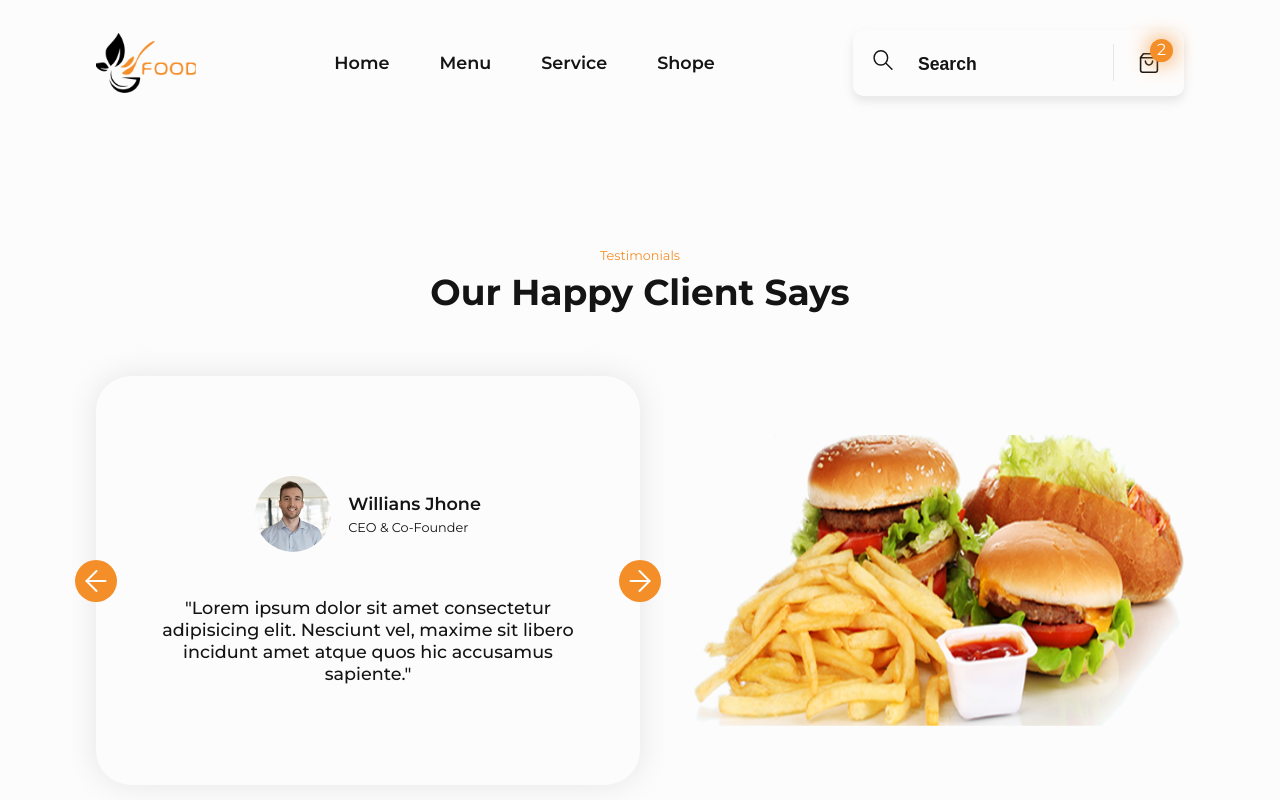
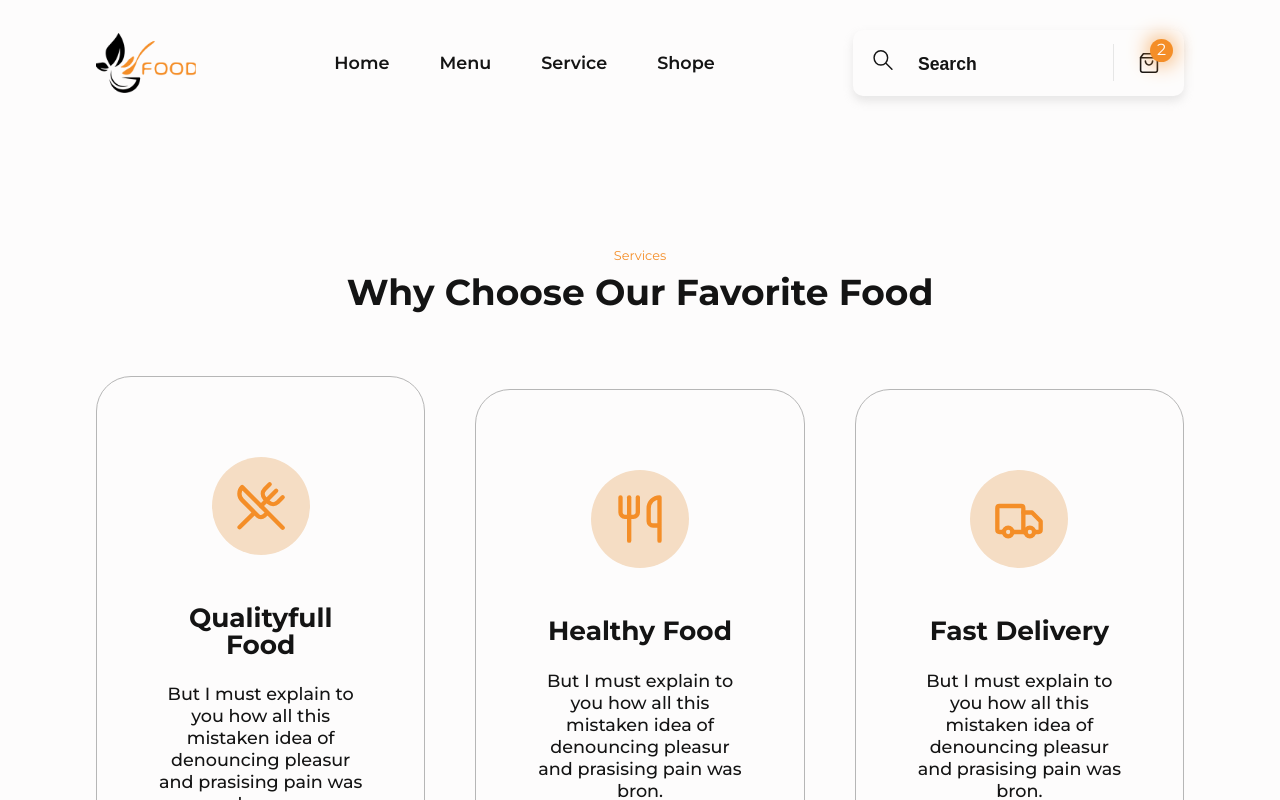
Before and after one commit to Aurelie-Runser/FOOD-Restaurant--React, a React (Vite) app: page / in a window 1280 px wide. Shown: the top 800 px of the page. Built offline with nearby package versions, Linux system fonts and the light colour scheme.

Commit message:
intégration de la section des services

```diff
--- a/src/App.tsx
+++ b/src/App.tsx
@@ -1,5 +1,6 @@
 // import { useState } from 'react'
 import Header from './sections/header/Header'
+import Services from './sections/services/Services'
 import Reviews from './sections/reviews/Reviews'
 import './main.css'
 
@@ -7,6 +8,7 @@ function App() {
 
   return <>
     <Header/>
+    <Services/>
     <Reviews/>
   </>
 }
--- /dev/null
+++ b/src/components/serviceCard/ServiceCard.css
@@ -0,0 +1,25 @@
+.serviceCard{
+    max-width: 500px;
+    padding: 80px 55px;
+    background: var(--c-white);
+    border-radius: 35px;
+    overflow: hidden;
+    text-align: center;
+    border: 1px solid var(--c-gray);
+    transition: all 0.5s ease-in-out;
+}
+
+.serviceCard:hover {
+    border: transparent 1px solid;
+    box-shadow: 0 2px 30px var(--c-gray_transparent);
+}
+
+.serviceCard--icon{
+    width: fit-content;
+    margin: auto;
+    margin-bottom: 50px;
+}
+
+.serviceCard p{
+    margin-top: 25px;
+}
--- /dev/null
+++ b/src/components/serviceCard/ServiceCard.tsx
@@ -0,0 +1,22 @@
+import { ReactNode } from 'react';
+import Icon from '../icons/Icon';
+
+import './ServiceCard.css'
+
+interface ServiceCard {
+    children: ReactNode,
+    icon: string,
+    title: string,
+}
+
+export default function ServiceCard({children, icon, title}:ServiceCard) {
+  return (
+    <div className='serviceCard'>
+      <div className="serviceCard--icon">
+        <Icon name={icon} color='orange' size='big'/>
+      </div>
+      <h4>{title}</h4>
+      <p>{children}</p>
+    </div>
+  )
+}
--- a/src/sections/reviews/Reviews.tsx
+++ b/src/sections/reviews/Reviews.tsx
@@ -1,5 +1,3 @@
-import { useState } from "react"
-
 import ReviewsCarrousel from '../../components/reviewsCarrousel/ReviewsCarrousel'
 import Title from '../../components/title/Title'
 
--- /dev/null
+++ b/src/sections/services/Services.css
@@ -0,0 +1,7 @@
+.services--content{
+    display: flex;
+    /* flex-wrap: wrap; */
+    align-items: center;
+    justify-content: space-between;
+    gap: 50px;
+}
--- /dev/null
+++ b/src/sections/services/Services.tsx
@@ -0,0 +1,39 @@
+import Title from '../../components/title/Title'
+import ServiceCard from '../../components/serviceCard/ServiceCard'
+
+import './Services.css'
+
+export default function Services() {
+
+    const services = [
+        {
+            icon: 'couvertsCroises',
+            title: 'Qualityfull Food',
+            text: 'But I must explain to you how all this mistaken idea of denouncing pleasur and prasising pain was bron.'
+        },
+        {
+            icon: 'couverts',
+            title: 'Healthy Food',
+            text: 'But I must explain to you how all this mistaken idea of denouncing pleasur and prasising pain was bron.'
+        },
+        {
+            icon: 'camion',
+            title: 'Fast Delivery',
+            text: 'But I must explain to you how all this mistaken idea of denouncing pleasur and prasising pain was bron.'
+        }
+    ]
+
+  return (
+    <section className='services'>
+      <Title subTitle='Services'>Why choose our favorite food</Title>
+
+      <ul className='services--content'>
+        {services.map(s => (
+          <li key={s.icon}>
+            <ServiceCard icon={s.icon} title={s.title}>{s.text}</ServiceCard>
+        </li>
+        ))}
+      </ul>
+    </section>
+  )
+}
--- a/src/styles/variables.css
+++ b/src/styles/variables.css
@@ -10,7 +10,7 @@
 
     --fs-small: .8rem;
     --fs-litle: 1.1rem;
-    --fs-regular: 1.5rem;
+    --fs-regular: 1.65rem;
     --fs-big: 2.25rem;
     --fs-mega: 3rem;
     --fs-extra: 6rem;
```
